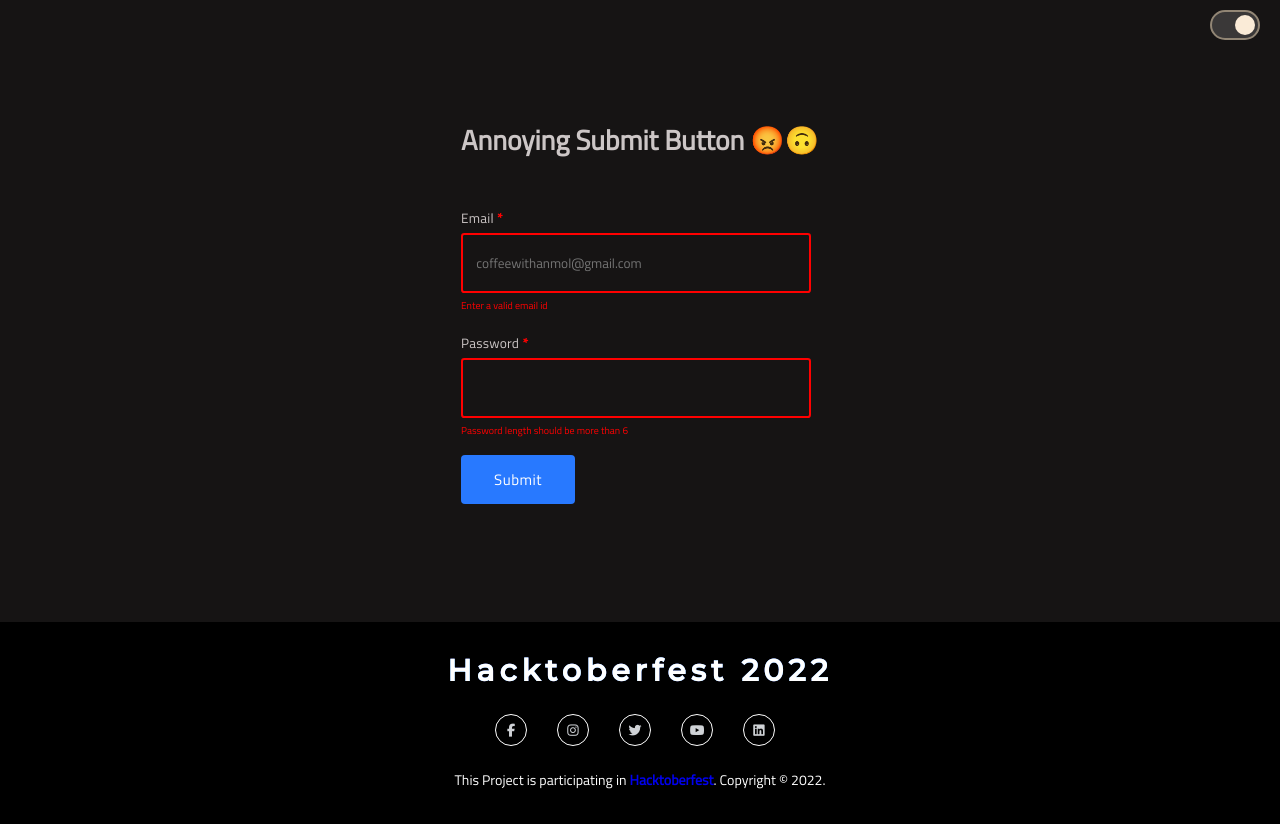
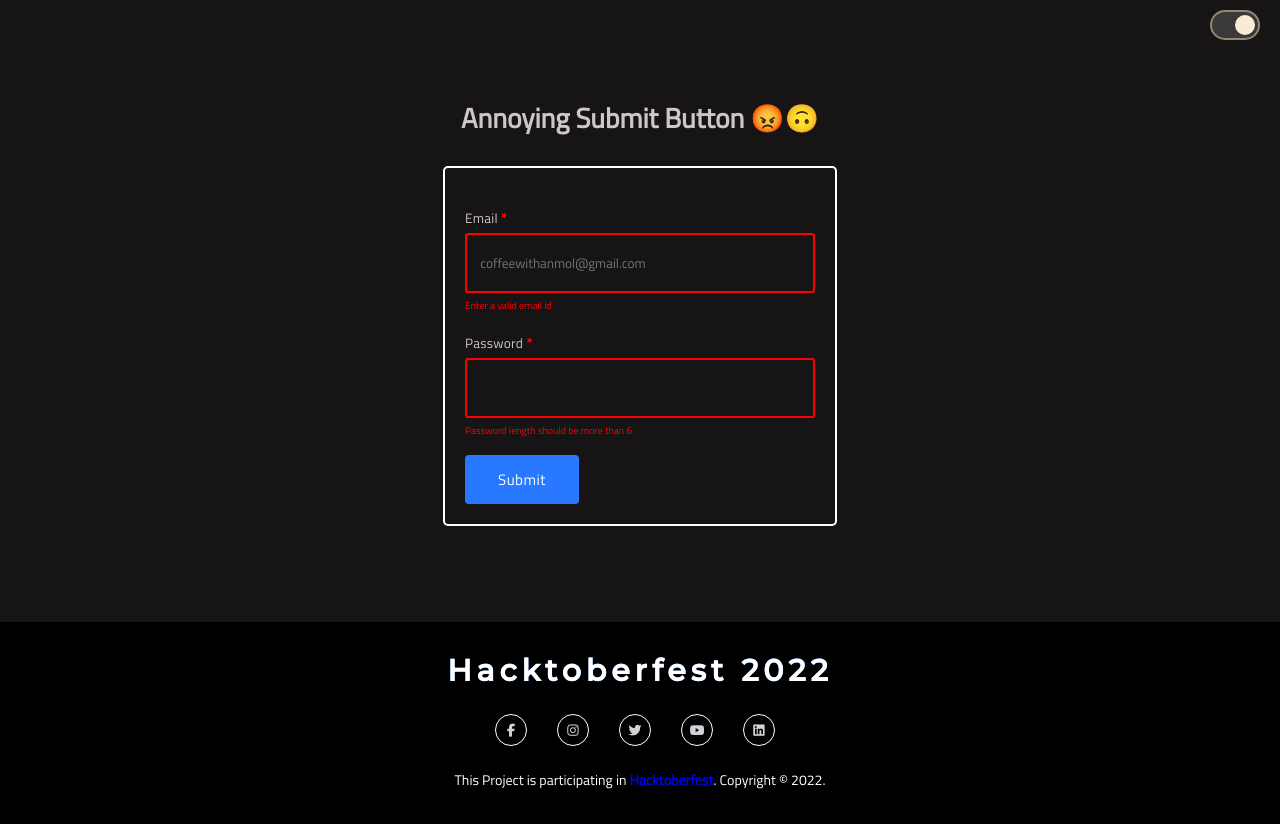
Before and after one commit to fineanmol/Annoying-submit-button, a React (Create React App) app: page / in a window 1280 px wide. Built offline with nearby package versions, Linux system fonts and the light colour scheme.

Commit message:
border added with dynamic color

```diff
--- a/src/App.css
+++ b/src/App.css
@@ -26,6 +26,12 @@ body {
   display: grid;
   place-content: center;
   transition: .5s color ease-in-out;
+
+}
+
+.form-container{
+  /* border:2px solid black; */
+  padding:20px;
 }
 
 .input-block {
--- a/src/App.js
+++ b/src/App.js
@@ -1,19 +1,30 @@
-import React from 'react';
+import {React,useState} from 'react';
 import './App.css';
 import Footer from './components/Footer';
 import ThemeButton from './components/ThemeButton'
 
+
+
 function App() {
-  const [form, setForm] = React.useState({
+  const [form, setForm] = useState({
     email: '',
     password: '',
   });
 
-  const [toggleClass, setToggleClass] = React.useState(false);
-  const [showToast, setShowToast] = React.useState(false);
-  const [themeState, setThemeState] = React.useState("dark")
+  const [toggleClass, setToggleClass] = useState(false);
+  const [showToast, setShowToast] = useState(false);
+  const [themeState, setThemeState] = useState("dark")
+  const [isDark,setDark] = useState(true);
 
+  //styling the border dynamically
+  const style = {
+    border:`2px solid ${isDark ? "white" : "black"}`,
+    borderRadius : "5px"
+  }
+
+  console.log(style)
   const handleForm = (e) => {
+    e.preventDefault();
     setForm((formProps) => ({ ...formProps, [e.target.name]: e.target.value }));
   };
 
@@ -41,13 +52,19 @@ function App() {
 
   return (
     <>
-      <ThemeButton setThemeState={setThemeState} themeState={themeState}/>
+      <ThemeButton
+      setThemeState={setThemeState}
+       themeState={themeState}
+       setDark={setDark}
+       />
       <section className={`form-section ${themeState}-theme`}>
         <h1 className="heading">Annoying Submit Button 😡🙃</h1>
         <form
           autoComplete="false"
           action="https://formspree.io/f/xqkjbjzw"
           method="POST"
+          className="form-container"
+          style = {style}
         >
           <div className="input-block">
             <label className={`label ${themeState}-theme`}>
--- a/src/components/ThemeButton/ThemeButton.jsx
+++ b/src/components/ThemeButton/ThemeButton.jsx
@@ -1,11 +1,14 @@
 import React from "react";
 import "./ThemeButton.css";
 
-const ThemeButton = ({ setThemeState, themeState }) => {
+const ThemeButton = ({ setThemeState, themeState, setDark }) => {
   return (
     <div className="theme-container">
       <div onClick={() => {
-        setThemeState(() => themeState === "bright" ? "dark" : "bright");
+        setDark((prev)=> !prev)
+        setThemeState(() => {
+
+          return themeState === "bright" ? "dark" : "bright"});
       }} className={`theme-button-container ${themeState}`}>
         <button
           className={`button-blob ${themeState === "bright" ? "dark-blob" : "bright-blob"
```
